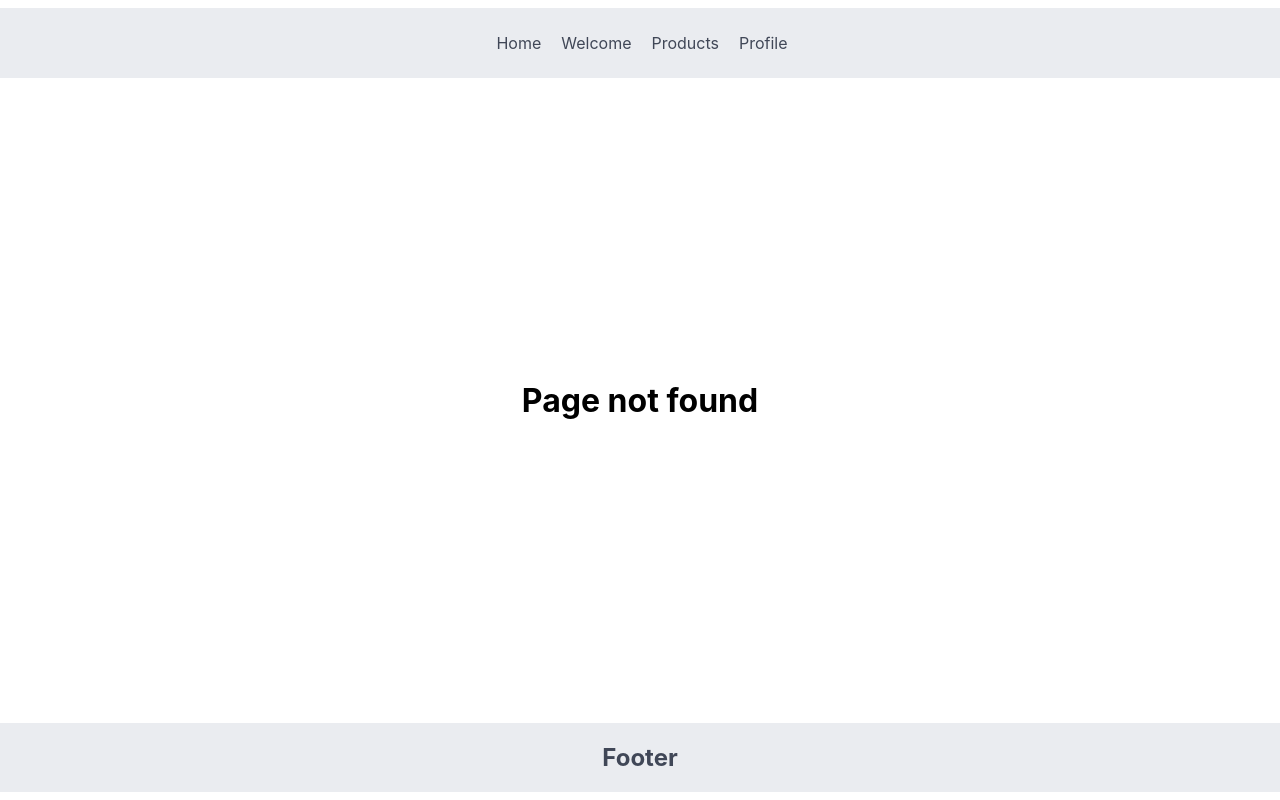
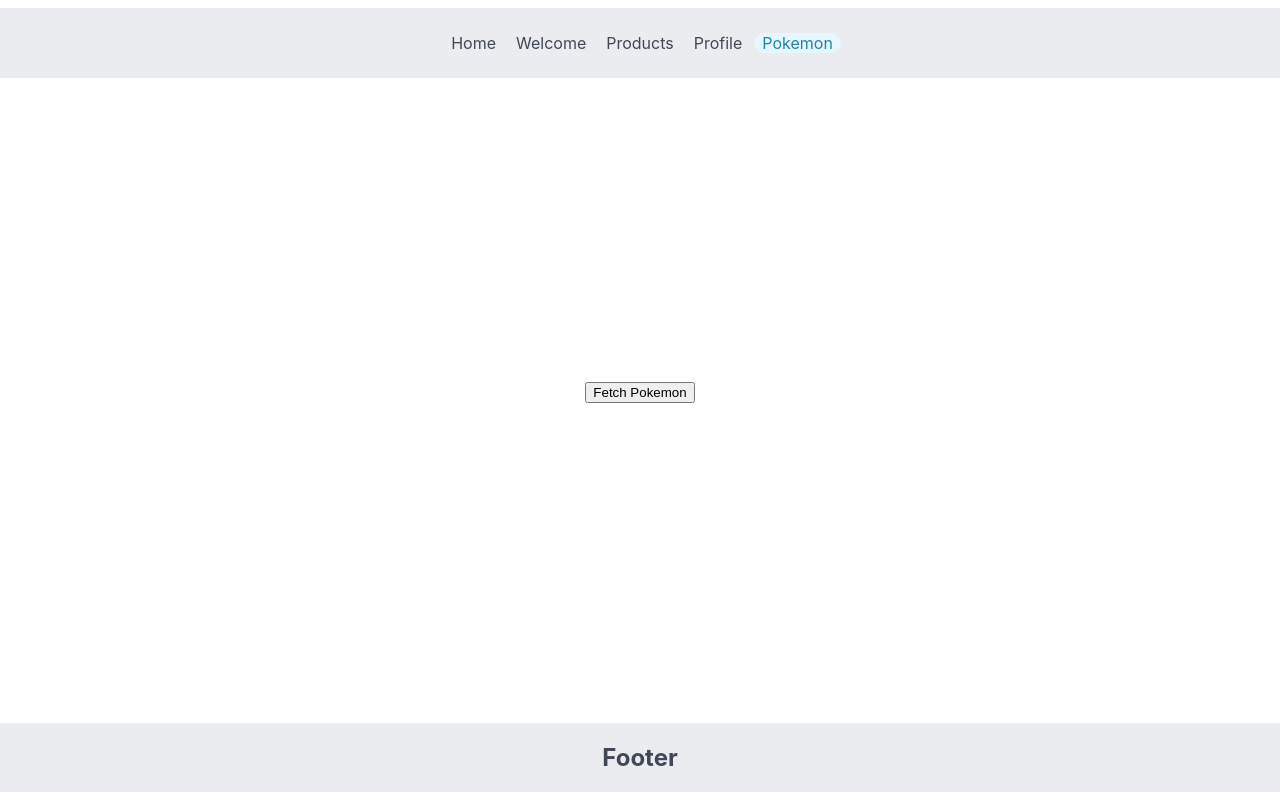
Before and after one commit to lilleo1996/ci87-lesson, a React (Create React App) app: page /pokemon in a window 1280 px wide. Before the commit this address had no page. Built offline with nearby package versions, Linux system fonts and the light colour scheme.

Commit message:
integrate pokemon api

```diff
--- a/package.json
+++ b/package.json
@@ -6,6 +6,7 @@
     "@testing-library/jest-dom": "^5.17.0",
     "@testing-library/react": "^13.4.0",
     "@testing-library/user-event": "^13.5.0",
+    "axios": "^1.5.0",
     "react": "^18.2.0",
     "react-dom": "^18.2.0",
     "react-router-dom": "^6.16.0",
--- a/src/App.js
+++ b/src/App.js
@@ -10,6 +10,7 @@ import Profile from "./pages/Profile";
 import AboutMe from "./pages/AboutMe";
 import Courses from "./pages/Courses";
 import ProductDetail from "./pages/ProductDetail";
+import Pokemon from "./pages/Pokemon";
 
 const App = () => {
   return (
@@ -24,6 +25,7 @@ const App = () => {
           <Route path="" element={<AboutMe />} />
           <Route path="courses" element={<Courses />} />
         </Route>
+        <Route path="/pokemon" element={<Pokemon />}></Route>
         <Route path="*" element={<h1>Page not found</h1>} />
       </Routes>
       <Footer />
--- a/src/components/Header/index.js
+++ b/src/components/Header/index.js
@@ -29,6 +29,11 @@ const Header = () => {
             Profile
           </NavLink>
         </li>
+        <li>
+          <NavLink className={linkClassName} to="/pokemon">
+            Pokemon
+          </NavLink>
+        </li>
       </ul>
     </div>
   );
--- /dev/null
+++ b/src/pages/Pokemon/index.js
@@ -0,0 +1,24 @@
+import { useState } from "react";
+import axios from "axios";
+
+const Pokemon = () => {
+  const [pokemons, setPokemons] = useState([]);
+
+  const handleFetchPokemon = async () => {
+    const response = await axios.get("https://pokeapi.co/api/v2/pokemon");
+    setPokemons(response.data.results);
+  };
+
+  return (
+    <div className="pokemon">
+      <button onClick={handleFetchPokemon}>Fetch Pokemon</button>
+      <ul>
+        {pokemons.map((pokemon) => (
+          <li key={pokemon.id}>{pokemon.name}</li>
+        ))}
+      </ul>
+    </div>
+  );
+};
+
+export default Pokemon;
```
Also changed, not shown: 1 other file (tests, documents, lock files or other folders).
